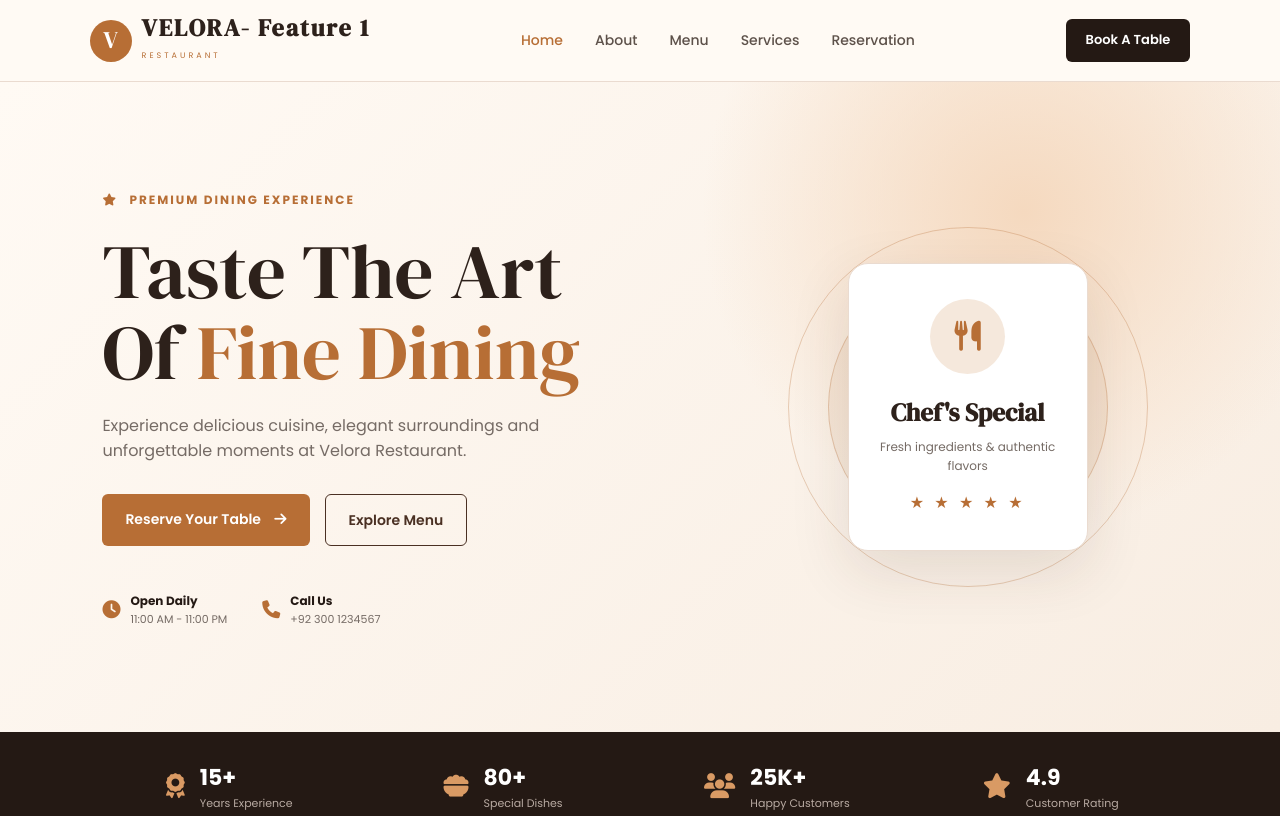
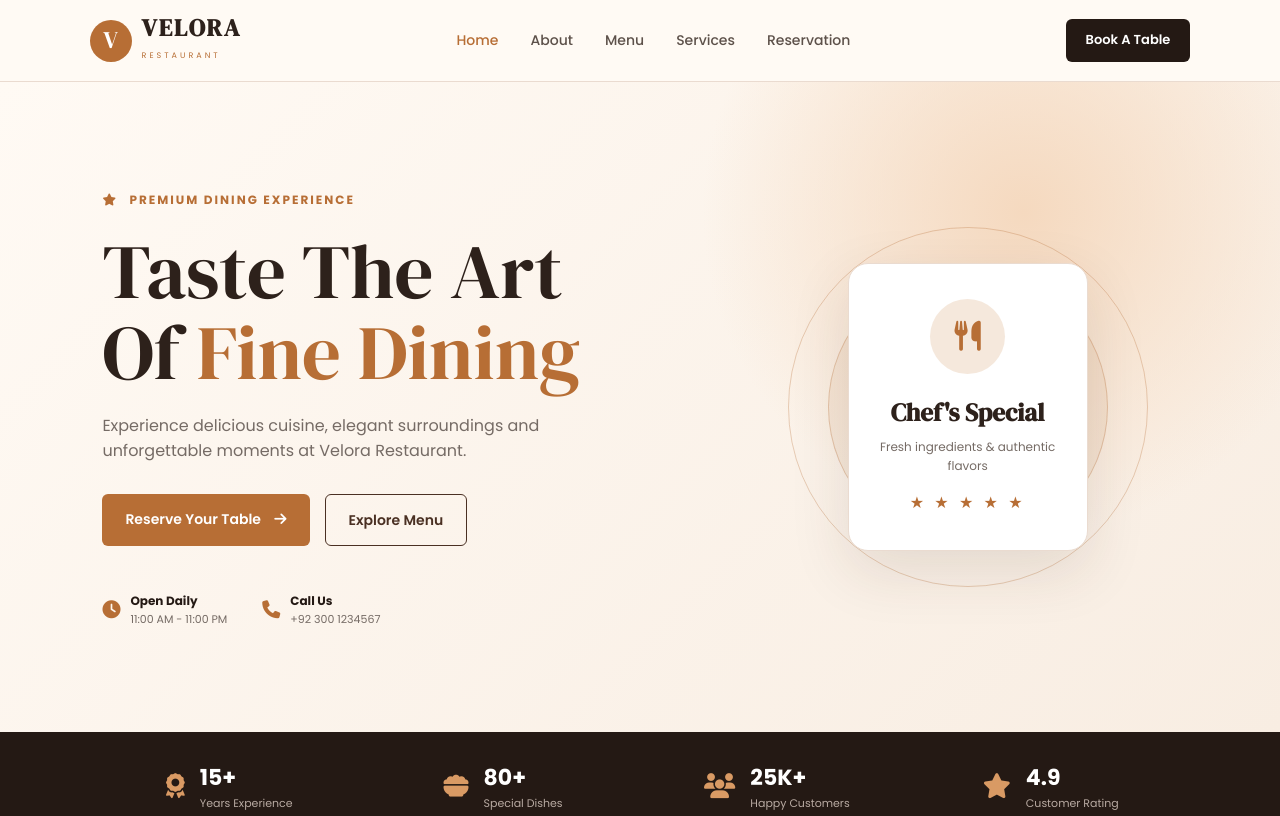
Before and after one commit to aleenarukhsar07/velora-restaurant, a plain HTML site: page index.html in a window 1280 px wide. Shown: the top 816 px of the page. Drawn offline with Linux system fonts and the light colour scheme.

Commit message:
update index file

```diff
--- a/index.html
+++ b/index.html
@@ -28,7 +28,7 @@
     <div class="logo">
         <span>V</span>
         <div>
-            <h2>VELORA- Feature 1</h2>
+            <h2>VELORA</h2>
             <small>RESTAURANT</small>
         </div>
     </div>
```
